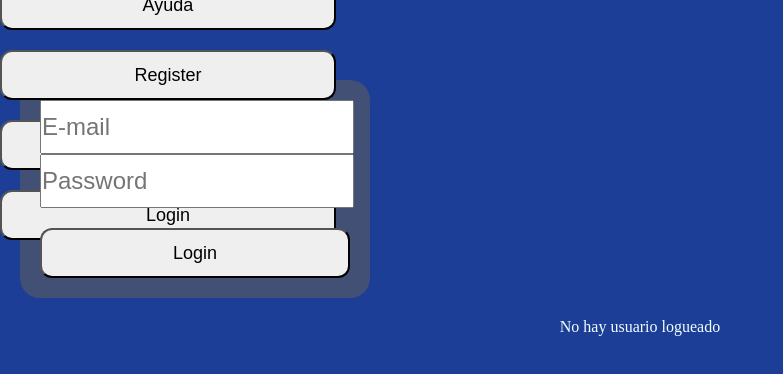
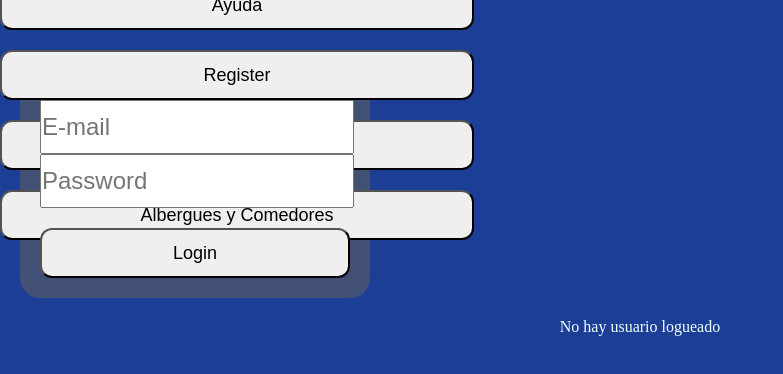
Before and after one commit to PabloRDev/Homeless-project, a React (Create React App) app in the folder Client/client/: page /login in a window 1280 px wide. Shown: the top 374 px of the page, without its empty margins (0-783 px from the left). Built offline with nearby package versions, Linux system fonts and the light colour scheme.

Commit message:
HEADER FIXES

```diff
--- a/Client/client/src/components/Header/Header.jsx
+++ b/Client/client/src/components/Header/Header.jsx
@@ -25,26 +25,34 @@ const Header = () => {
             <Link to="/about">
               <button>About</button>
             </Link>
-            <>
-              <Link to="/ayuda">
-                <button>Ayuda</button>
-              </Link>
-            </>
-            <>
+            <Link to="/ayuda">
+              <button>Ayuda</button>
+            </Link>
+            {!user && (
               <Link to="/register">
                 <button>Register</button>
               </Link>
-            </>
-            <>
+            )}
+            {user && (
               <Link to="/logout" onClick={() => (window.location.href = "/")}>
                 <button>Logout</button>
               </Link>
+            )}
+            {!user && (
               <Link to="/login">
                 <button>Login</button>
               </Link>
-            </>
+            )}
+            {user && (
+              <Link to="/userevents">
+                <button>Introducir evento</button>
+              </Link>
+            )}
+            <Link to="/appgallery">
+              <button>Albergues y Comedores</button>
+            </Link>
           </nav>
-          {<div>{!user ? null : <p>Hello: {user.name}</p>}</div>}
+          {user && <p>Hello: {user.name}</p>}
         </>
         );
       </div>
--- a/Client/client/src/components/Navbar/Navbar.jsx
+++ b/Client/client/src/components/Navbar/Navbar.jsx
@@ -19,23 +19,31 @@ const Navbar = ({ open }) => {
           <Link to="/ayuda">
             <button>Ayuda</button>
           </Link>
+          {!user && (
             <Link to="/register">
               <button>Register</button>
             </Link>
+          )}
+          {user && (
             <Link to="/logout" onClick={() => (window.location.href = "/")}>
               <button>Logout</button>
             </Link>
+          )}
+          {!user && (
             <Link to="/login">
               <button>Login</button>
             </Link>
+          )}
+          {user && (
             <Link to="/userevents">
-            <button>Metido por user</button>
+              <button>Introducir evento</button>
             </Link>
+          )}
           <Link to="/appgallery">
-            <button>Metido por el culo</button>
+            <button>Albergues y Comedores</button>
           </Link>
         </nav>
-        {<div>{!user ? null : <p>Hello: {user.name}</p>}</div>}
+        {user && <p>Hello: {user.name}</p>}
       </>
     </div>
   );
```
Lines whose indentation alone changed are shown as unchanged.
